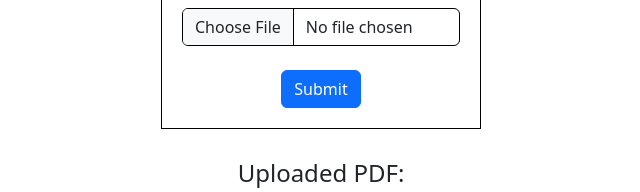
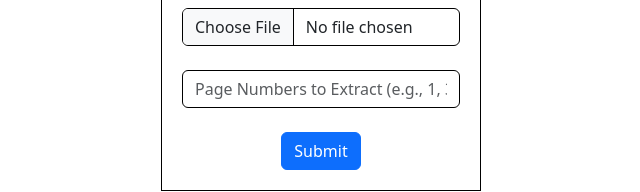
Before and after one commit to MursaleenShah/Pdf_Master_Frontend, a React (Create React App) app: page / in a window 1280 px wide. Shown: the part 166-358 px from the top of the page, without its empty margins (319-959 px from the left). Built offline with nearby package versions, Linux system fonts and the light colour scheme; no server answers.

Commit message:
Added UI for Page Extraction

```diff
--- a/src/App.js
+++ b/src/App.js
@@ -15,6 +15,8 @@ function App() {
   const [file, setFile] = useState("");
   const [allImage, setAllImage] = useState(null);
   const [pdfFile, setPdfFile] = useState(null);
+  //state to store page numbers for extraction
+  const [pageNumbers, setPageNumbers] = useState("");
 
   useEffect(() => {
     getPdf();
@@ -39,7 +41,8 @@ function App() {
     const formData = new FormData();
     formData.append("title", title);
     formData.append("file", file);
-    console.log(title, file);
+    formData.append("pageNumbers",pageNumbers)
+    console.log(title, file,pageNumbers);
     const result = await axios.post(
       "http://localhost:5000/upload-files",
       formData,
@@ -78,6 +81,14 @@ function App() {
           onChange={(e) => setFile(e.target.files[0])}
         />
         <br />
+        <input
+          type="text"
+          className="form-control"
+          placeholder="Page Numbers to Extract (e.g., 1, 3, 5-7)"
+          onChange={(e) => setPageNumbers(e.target.value)}
+        />
+        <br />
+
         <button className="btn btn-primary" type="submit">
           Submit
         </button>
```
